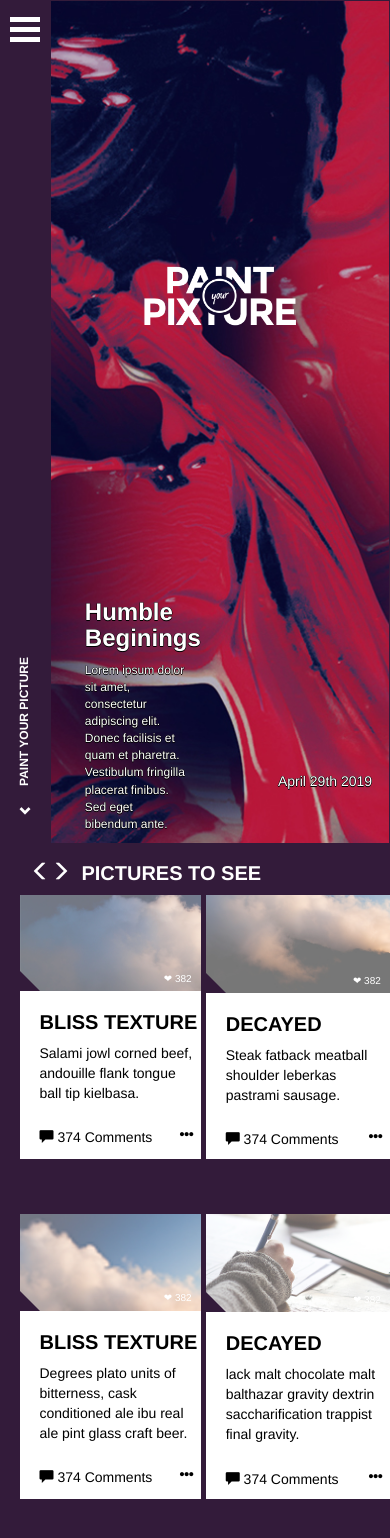
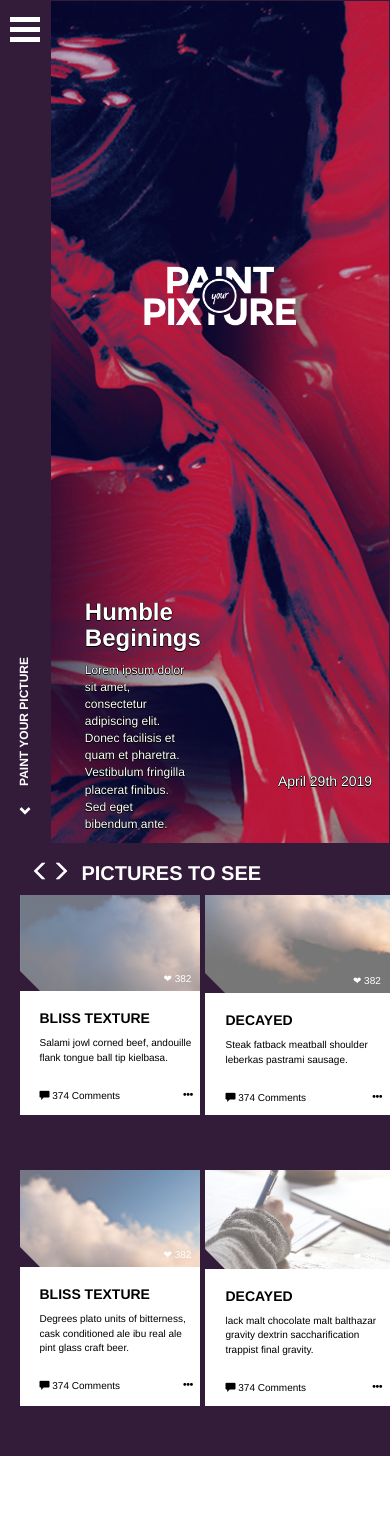
Before and after one commit to 2juicy/EpicGamesExercise, a React app: page /landing in a window 390 px wide. Shown: the top 1538 px of the page. After the commit the page ends 1456 px from the top, so only its background shows below. Built offline with nearby package versions, Linux system fonts and the light colour scheme.

Commit message:
responsive text

```diff
--- a/src/components/Slider/Slider.css
+++ b/src/components/Slider/Slider.css
@@ -86,4 +86,12 @@
   .sliders {
     grid-template-columns: auto auto;
   }
+
+  .slider-description h2 {
+    font-size: 14px;
+  }
+
+  .slider-description p {
+    font-size: 10px;
+  }
 }
```
